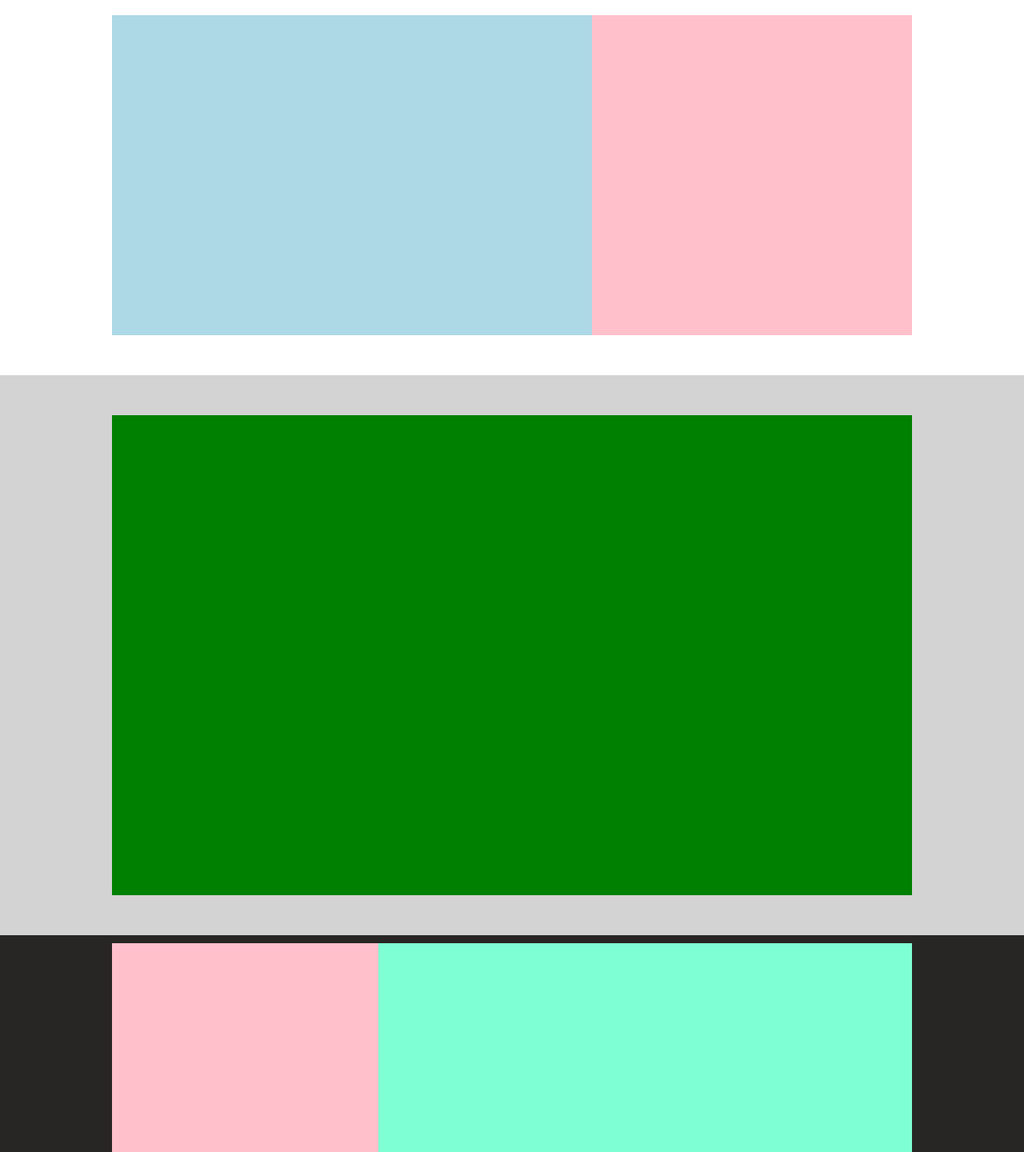
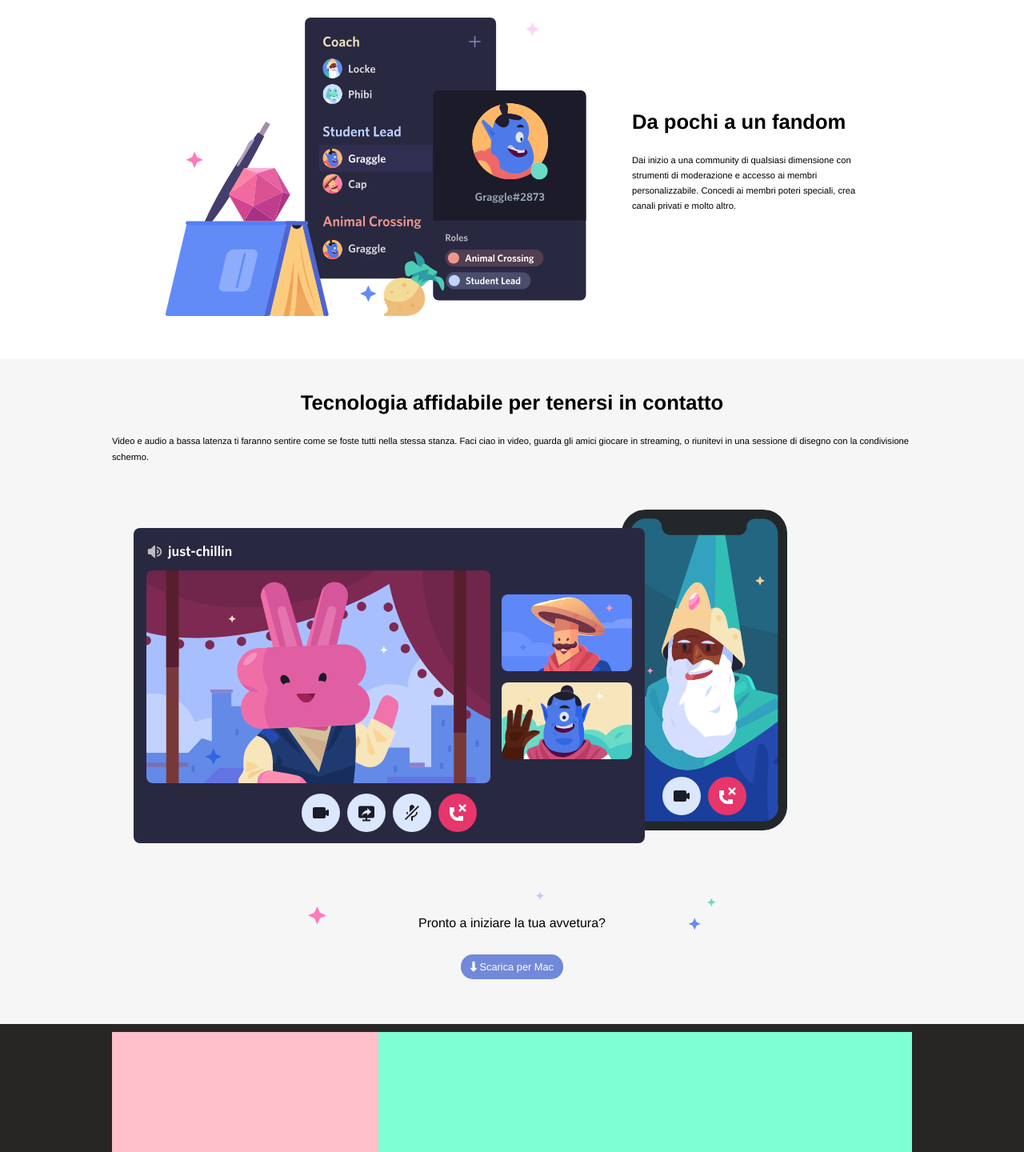
Before and after one commit to Gabriele-Zini/htmlcss-discord, a plain HTML site: page index.html in a window 1280 px wide. Shown: the part 1360-2800 px from the top of the page at 80% size. Drawn offline with Linux system fonts and the light colour scheme.

Commit message:
add: main complete

```diff
--- a/css/style.css
+++ b/css/style.css
@@ -58,7 +58,6 @@ header {
 }
 
 .nav-item {
-    /* line-height: 50px; */
     font-size: 0.7rem;
 
 }
@@ -159,42 +158,72 @@ header {
 
 
 
-.gray-div {
+.gray-section {
     /* debug variabel */
-    background-color: lightgrey;
+    background-color: rgb(246 246 246);
 
 }
 
 
-.azure-div {
+.big-col {
     width:60%;
-    /* debug variable */
-    min-height:400px;
-    background-color: lightblue;
-
-
 }
 
-.pink-div{
-    width: 40%;
-    /* debug variable */
-    min-height: 400px;
-    background-color: pink;
+.small-col{
+    width: 30%;
 }
  /* /sections */
 
+ .small-col h3 {
+  font-size: 1.6rem;
+  text-align: left;
+  margin-bottom: 1.5rem;
+ }
+
+.small-col p {
+    line-height: 1.2rem;
+    font-size: 0.7rem;
+}
 
  /* main-content */
 
+.last-section {
+    padding-top: 40px;
+}
 
- .main-box {
-    width:100%;
-    /* debug variable */
-    min-height: 600px;
-    background-color: green;
+ .last-section h3 {
+    font-size: 1.6rem;
+    text-align: center;
+    margin-bottom: 1.5rem;
+   }
+
+  .last-section p {
+      line-height: 1.2rem;
+      font-size: 0.7rem;
+  }
 
 
- }
+  .bottom-div {
+    display: flex;
+    flex-direction: column;
+    padding-bottom:50px;
+    padding-top:30px;
+    background-image: url(/img/stars.svg);
+    background-size:contain;
+    background-repeat: no-repeat;
+    width: 40%;
+    margin: 0 auto;
+    text-align: center;
+
+  }
+
+
+  .bottom-div a {
+    background-color: rgb(114 137 218 );
+    color: white;
+    margin-top: 30px;
+  }
+
 
  /* /main-content */
 
--- a/index.html
+++ b/index.html
@@ -29,7 +29,7 @@
         </div>
         <div class="hero flex-container">
             <div class="hero-content">
-                <h2 class="hero-title">Il tuo posto per parlare</h2>
+                <h3 class="hero-title">Il tuo posto per parlare</h3>
                 <p class="hero-paragraph">Che tu faccia parte di un club scolastico, gruppo di gamer, comunità artistica mondiale, o semplicemente di un piccolo gruppo di amici che vuole passare il tempo assieme, Discord rende più facile chiacchierare ogni giorno e ritrovarsi più spesso</p>
                 <a class="download-mac anchor"href=""><i class="fa-solid fa-down-long"></i> Scarica per Mac</a>
                 <a class="download-windows anchor"href="">Apri Discord nel tuo browser</a>
@@ -42,34 +42,62 @@
     <main>
 
         <!-- sections -->
-        <div class="white-div">
+        <div>
             <section class="section flex-container container">
-                <div class="azure-div "></div>
-                <div class="pink-div "></div>
+                <div class="big-col ">
+                    <img src="img/item1.svg" alt="">
+                </div>
+                <div class="small-col">
+                    <h3>Un luogo a invito con tutto lo spazio necessario per parlare</h3>
+                    <p>I server Discord sono organizzati in canali tematici in cui puoi parlare della tua giornata senza intasare una chat di grupp</p>
+                </div>
             </section>
         </div>
 
-        <div class="gray-div">
+        <section class="gray-section">
             <section class="section flex-container container">
-                <div class="pink-div "></div>
-                <div class="azure-div "></div>
+                <div class="small-col">
+                    <h3>Dove trovarsi è facile</h3>
+                    <p>Mettiti comodo in un canale vocale quando hai tempo. Gli amici nel tuo server possono vedere che sei lì e unirsi istantaneamente senza dover chiamare</p>
+                </div>
+                <div class="big-col ">
+                    <img src="img/item2.svg" alt="">
+                </div>
             </section>
-        </div>
+        </section>
 
         <div>
             <section class="section flex-container container">
-                <div class="azure-div "></div>
-                <div class="pink-div "></div>
+                <div class="big-col ">
+                    <img src="img/item3.svg" alt="">
+                </div>
+                <div class="small-col ">
+                    <h3>Da pochi a un fandom</h3>
+                    <p>Dai inizio a una community di qualsiasi dimensione con strumenti di moderazione e accesso ai membri personalizzabile. Concedi ai membri poteri speciali, crea canali privati e molto altro.
+                    </p>
+                </div>
             </section>
         </div>
         <!-- /sections -->
 
         <!-- main-content -->
-        <div class="gray-div">
-            <div class="section flex-container container">
-                <div class="main-box "></div>
+        <section class="gray-section">
+            <div class="last-section container">
+                <h3>Tecnologia affidabile per tenersi in contatto</h3>
+                <p>Video e audio a bassa latenza ti faranno sentire come se foste tutti nella stessa stanza. Faci ciao in video, guarda gli amici giocare in streaming, o riunitevi in una sessione di disegno con la condivisione schermo.</p>
             </div>
-        </div>
+            <div class="flex-container container">
+                <div class="main-box ">
+                    <img src="img/item4-big.svg" alt="">
+                </div>
+            </div>
+            <div class="bottom-div  flex-container">
+                <div>
+                    <p>Pronto a iniziare la tua avvetura?</p>
+                    <a class="anchor"href=""><i class="fa-solid fa-down-long"></i> Scarica per Mac</a>
+                </div>
+            </div>
+        </section>
         <!-- /main-content -->
     </main>
     <!-- /main -->
```
